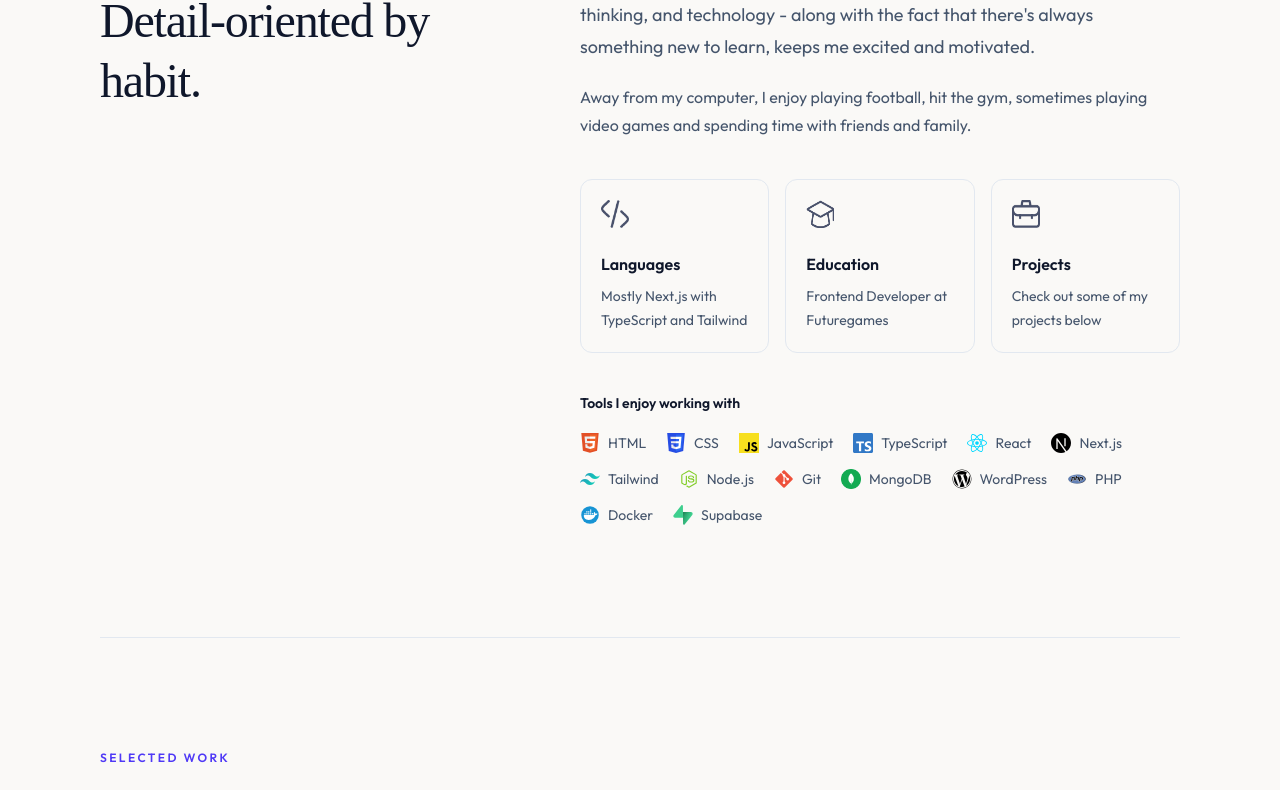
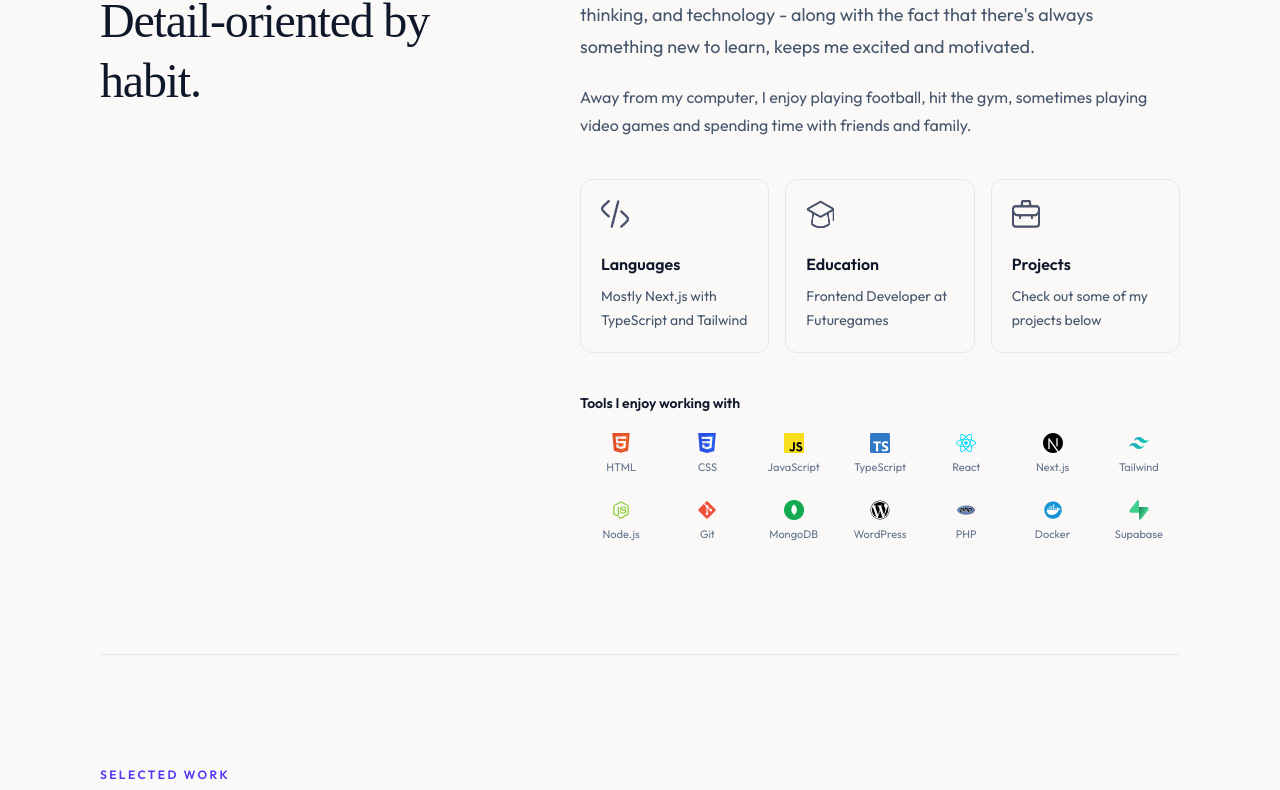
Before and after one commit to Nooah12/portfolio, a Next.js app: page / in a window 1280 px wide. Shown: the part 910-1700 px from the top of the page. Built offline with nearby package versions, Linux system fonts and the light colour scheme; a web font is replaced by a local one.

Commit message:
update header headline

```diff
--- a/components/About.jsx
+++ b/components/About.jsx
@@ -32,11 +32,19 @@ export default function About() {
           </ul>
           <div className="mt-10">
             <p className="text-sm font-semibold">Tools I enjoy working with</p>
-            <ul className="mt-5 flex flex-wrap gap-x-5 gap-y-4">
-              {toolsData.map((tool) => (
-                <li key={tool.name} className="flex items-center gap-2 text-sm text-slate-600 dark:text-white/70">
-                  <Image src={tool.icon} alt="" className="h-5 w-5" />{tool.name}
-                </li>
+            <ul className="mt-5 grid grid-cols-4 gap-x-1 gap-y-6 sm:grid-cols-7">
+              {toolsData.map((tool, i) => (
+                <motion.li
+                  key={tool.name}
+                  initial={{ opacity: 0, y: 10 }}
+                  whileInView={{ opacity: 1, y: 0 }}
+                  viewport={{ once: true }}
+                  transition={{ duration: 1.5, delay: i * 0.12, ease: "easeOut" }}
+                  className="flex flex-col items-center gap-1.5 text-center"
+                >
+                  <Image src={tool.icon} alt="" className="h-5 w-5" />
+                  <span className="text-[11px] text-slate-500 dark:text-white/60">{tool.name}</span>
+                </motion.li>
               ))}
             </ul>
           </div>
--- a/components/Header.jsx
+++ b/components/Header.jsx
@@ -19,7 +19,7 @@ export default function Header() {
       <motion.div variants={container} initial="hidden" animate="show" className="w-full">
         <motion.p variants={item} className="eyebrow">Frontend developer · Stockholm</motion.p>
         <motion.p variants={item} className="mt-5 flex items-center gap-2 font-Ovo text-xl sm:text-2xl">Hello, World! It&apos;s me, Noah <span className="wave inline-block" aria-label="waving hand" role="img">👋</span></motion.p>
-        <motion.h1 variants={item} className="mt-4 max-w-4xl font-Ovo text-5xl leading-[1.02] tracking-tight sm:text-6xl lg:text-7xl">I build things and learn constantly.</motion.h1>
+        <motion.h1 variants={item} className="mt-4 max-w-4xl font-Ovo text-5xl leading-[1.02] tracking-tight sm:text-6xl lg:text-7xl">I build things and improve, day by day.</motion.h1>
         <motion.p variants={item} className="mt-7 max-w-2xl text-lg leading-8 text-slate-600 dark:text-white/70">As a frontend developer fresh out of school, I&apos;m looking for my first role where I can contribute to real projects and keep growing.</motion.p>
         <motion.div variants={item} className="mt-9 flex flex-wrap items-center gap-3">
           <a href="#project" className="rounded-full bg-slate-900 px-6 py-3 text-sm font-semibold text-white transition hover:-translate-y-0.5 hover:bg-indigo-700 dark:bg-white dark:text-slate-900">Explore my work</a>
```
